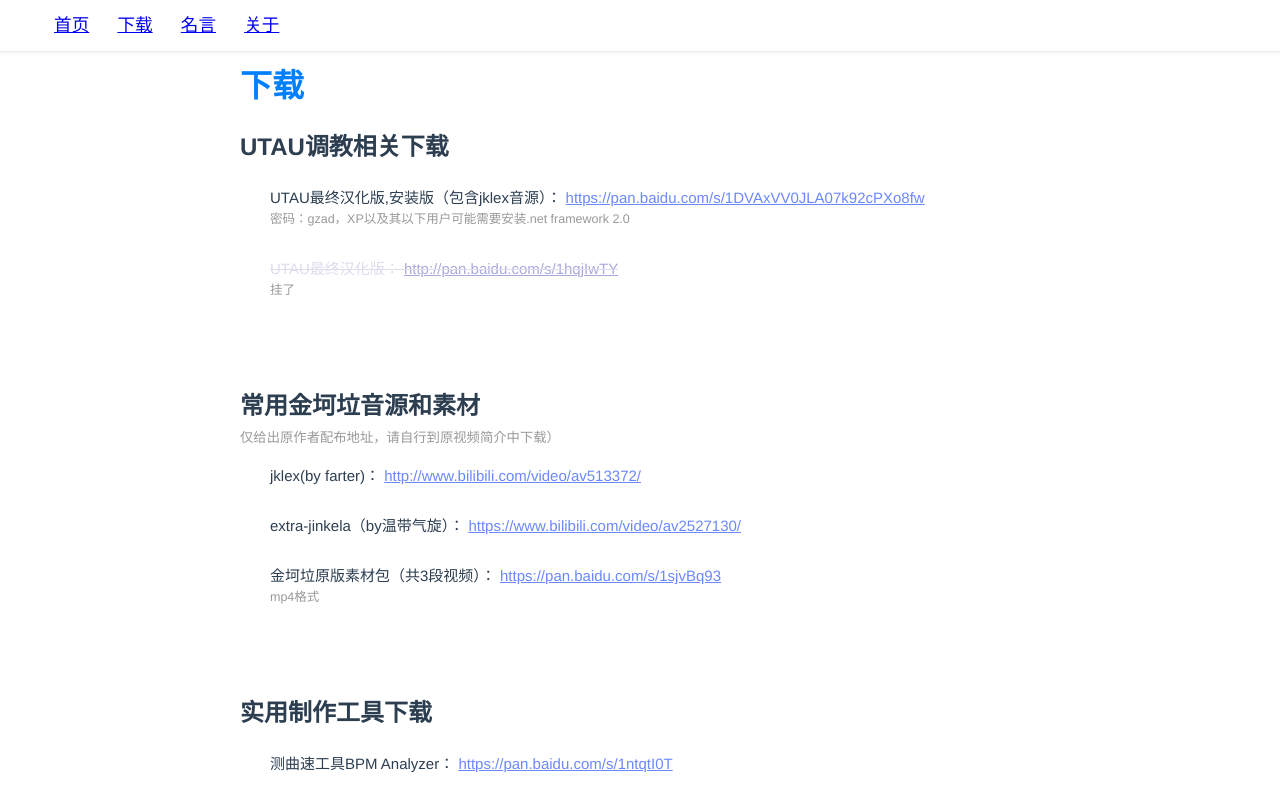
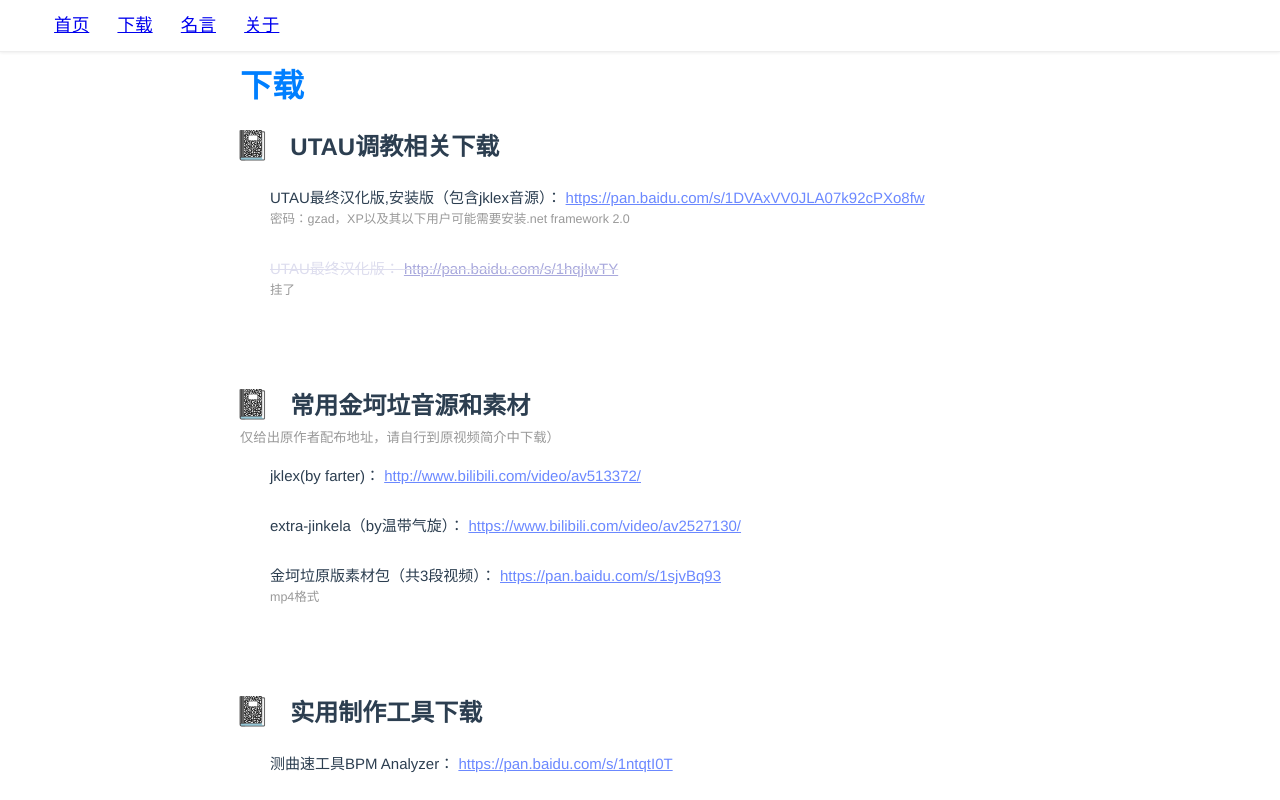
Before and after one commit to lkfun/pvpa, a Vue app: page /download in a window 1280 px wide. Shown: the top 800 px of the page. Built offline with nearby package versions, Linux system fonts and the light colour scheme.

Commit message:
add animation

```diff
--- a/src/App.vue
+++ b/src/App.vue
@@ -1,14 +1,22 @@
 <template>
   <div id="app">
-    <keep-alive>
+    <f-header></f-header>
+    <transition name="fade" mode="out-in">
       <router-view ></router-view>
-     </keep-alive>
+    </transition>
+    <f-footer></f-footer>
   </div>
 </template>
 
 <script>
+import FFooter from './components/footer'
+import FHeader from './components/header'
 export default {
-  name: 'App'
+  name: 'App',
+  components: {
+    FFooter,
+    FHeader
+  }
 }
 </script>
 
@@ -21,4 +29,10 @@
   color: #2c3e50;
   margin-top: 60px;
 }
+.fade-enter-active, .fade-leave-active {
+  transition: opacity .25s;
+}
+.fade-enter, .fade-leave-to /* .fade-leave-active below version 2.1.8 */ {
+  opacity: 0;
+}
 </style>
--- a/src/components/about.vue
+++ b/src/components/about.vue
@@ -1,17 +1,13 @@
 <template>
   <div class="hello">
-    <f-header></f-header>
     <img src="../assets/yeshou.jpg">
     <h1>{{ msg }}</h1>
     <p>QQ群:{{ qqgroup1[0] }}</p>
     <p>QQ群:{{ qqgroup1[1] }}</p>
-    <f-footer></f-footer>
   </div>
 </template>
 
 <script>
-import FFooter from './footer'
-import FHeader from './header'
 export default {
   name: 'HelloWorld',
   data: function () {
@@ -19,10 +15,6 @@
       msg: '欢 迎 来 到 新 宝 岛',
       qqgroup1: ['199938498', '453620381']
     }
-  },
-  components: {
-    FFooter,
-    FHeader
   }
 }
 </script>
--- a/src/components/download.vue
+++ b/src/components/download.vue
@@ -1,6 +1,5 @@
 <template>
   <div class="body">
-    <f-header></f-header>
     <div class="download">
       <h1>下载</h1>
       <div v-for="(item) in downloaddata.download" :key="item.group" >
@@ -16,23 +15,16 @@
         </div>
       </div>
     </div>
-    <f-footer></f-footer>
   </div>
 </template>
 
 <script>
-import FFooter from './footer'
-import FHeader from './header'
 import downloaddata from '../assets/downloaddata.json'
 export default {
   data: function () {
     return {
       downloaddata
     }
-  },
-  components: {
-    FFooter,
-    FHeader
   }
 }
 </script>
@@ -40,6 +32,7 @@
 <!-- Add "scoped" attribute to limit CSS to this component only -->
 <style scoped>
   body{
+    position: relative;
     display: block;
   }
   .download{
@@ -70,6 +63,17 @@
   small{
     color: #999999;
   }
+  h2:before {
+    content: "📓";
+    color: #6b88ff;
+    position: relative;
+    margin-top: -0.05em;
+    left:-0.2em;
+    padding-right: 0.5em;
+    font-size: 1.2em;
+    line-height: 1;
+    font-weight: bold;
+  }
   h2{
     margin: 6px auto;
   }
--- a/src/components/main.vue
+++ b/src/components/main.vue
@@ -1,15 +1,11 @@
 <template>
   <div class="hello">
-    <f-header></f-header>
     <img src="../assets/pvpa.jpg">
     <h2>{{msg}}</h2>
-    <f-footer></f-footer>
   </div>
 </template>
 
 <script>
-import FFooter from './footer'
-import FHeader from './header'
 export default {
   name: 'HelloWorld',
   data () {
@@ -17,10 +13,6 @@
       msg: '欢迎来到第一产业影音交流协会',
       description: ['非洲农业不发达，必须要有金坷垃', '日本资源太缺乏，必须要有金坷垃']
     }
-  },
-  components: {
-    FFooter,
-    FHeader
   }
 }
 </script>
--- a/src/components/motto.vue
+++ b/src/components/motto.vue
@@ -1,6 +1,5 @@
 <template>
   <div class="hello">
-    <f-header></f-header>
     <div class="download">
       <h1>{{titile}}</h1>
       <div class="motto" v-for="item in motto" :key="item.name">
@@ -8,35 +7,24 @@
         <p class="afa">————{{item.name}}</p>
       </div>
     </div>
-    <f-footer></f-footer>
   </div>
 </template>
 
 <script>
-import FFooter from './footer'
-import FHeader from './header'
 import motto from '../assets/motto.json'
 export default {
   name: 'HelloWorld',
   data () {
     return {
       titile: '名人名言（大雾）',
-      description: ['非洲农业不发达，必须要有金坷垃非洲农业不发达，必须要有金坷垃非洲农业不发达，必须要有金坷垃非洲农业不发达，必须要有金坷垃', '日本资源太缺乏，必须要有金坷垃'],
       motto
     }
-  },
-  components: {
-    FFooter,
-    FHeader
   }
 }
 </script>
 
 <!-- Add "scoped" attribute to limit CSS to this component only -->
 <style scoped>
-p{
-  font-family: "SimSun"
-}
 .motto{
   display: block;
   background-color: #dfdfdf;
```
Also changed, not shown: src/assets/downloaddata.json (line endings or trailing spaces).
